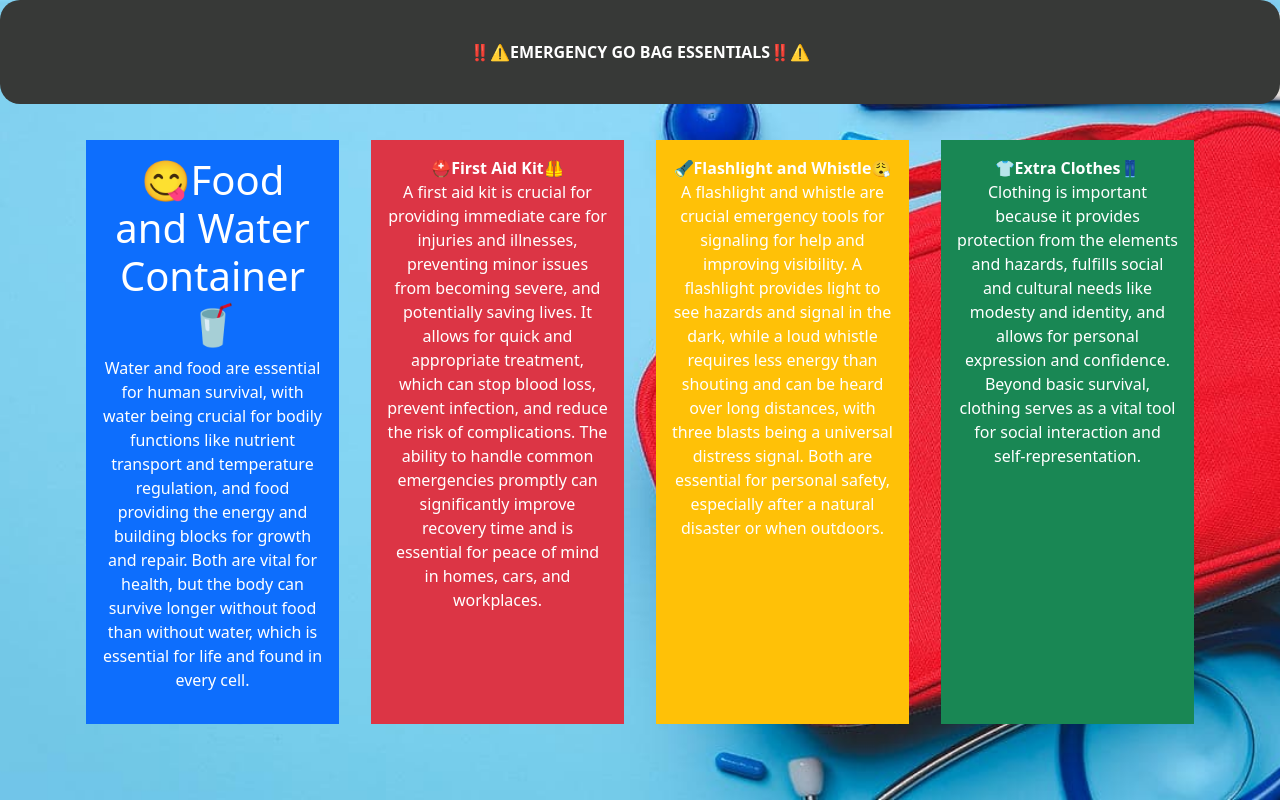
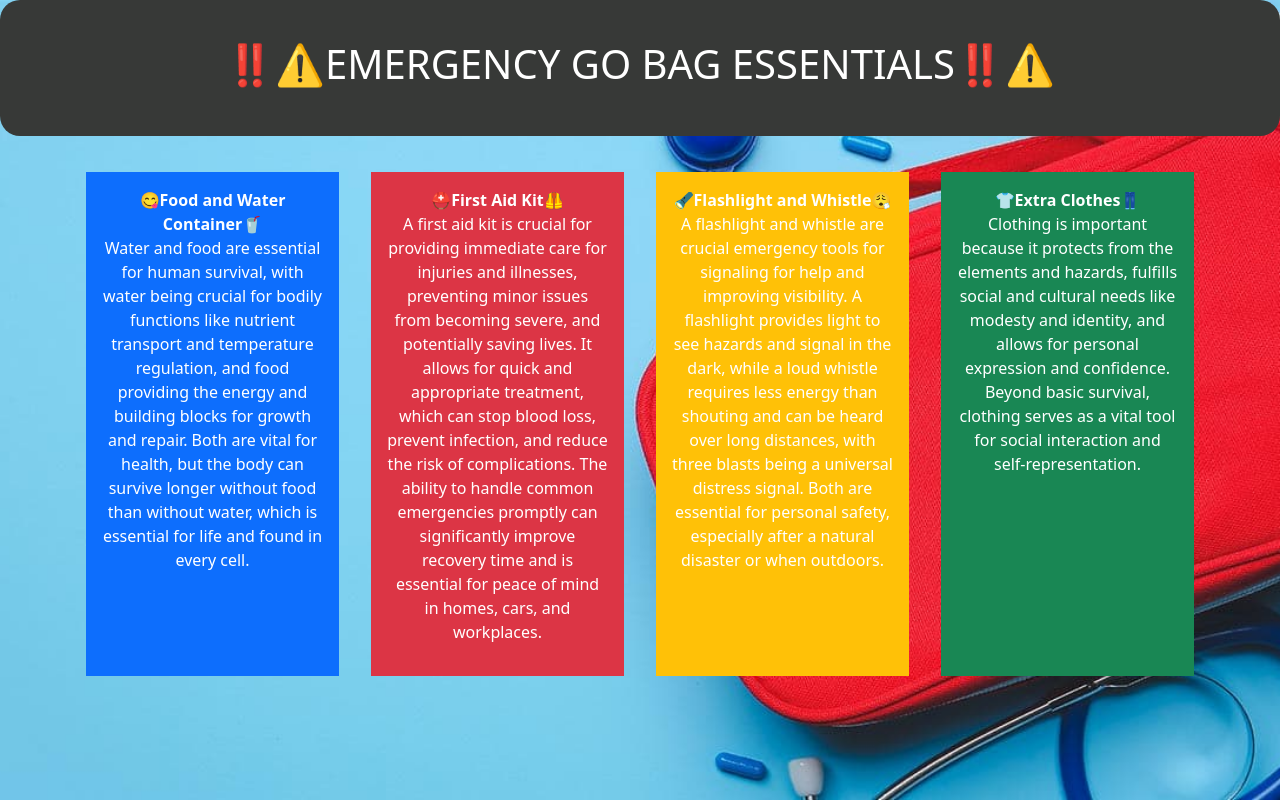
Before and after one commit to TimEspiritu/Drill-1, a plain HTML site: page index.html in a window 1280 px wide. Drawn offline with nearby package versions, Linux system fonts and the light colour scheme.

Commit message:
Update index.html

```diff
--- a/index.html
+++ b/index.html
@@ -35,12 +35,12 @@
 <body>
 
   <div class="container-fluid demo-box">
-    	<strong>‼️⚠️EMERGENCY GO BAG ESSENTIALS‼️⚠️</strong>
+    	<h1>‼️⚠️EMERGENCY GO BAG ESSENTIALS‼️⚠️</h1>
     </div>
 
 <div class="container-sm mt-5px">
     <div class="row text-center">
-      <div class="col sm-3 bg-primary text-white p-3 m-3"><h1>😋Food and Water Container🥤</h1>
+      <div class="col sm-3 bg-primary text-white p-3 m-3"><strong>😋Food and Water Container🥤</strong>
         <p>Water and food are essential for human survival, with water being crucial for bodily functions like nutrient transport and temperature regulation, and food providing the energy and building blocks for growth and repair. Both are vital for health, but the body can survive longer without food than without water, which is essential for life and found in every cell. </p>
       </div>
       <div class="col sm-3 bg-danger text-white p-3 m-3"><strong>⛑️First Aid Kit🦺</strong>
@@ -50,7 +50,7 @@
         <p>A flashlight and whistle are crucial emergency tools for signaling for help and improving visibility. A flashlight provides light to see hazards and signal in the dark, while a loud whistle requires less energy than shouting and can be heard over long distances, with three blasts being a universal distress signal. Both are essential for personal safety, especially after a natural disaster or when outdoors. </p>
       </div>
       <div class="col sm-3 bg-success text-white p-3 m-3"><strong>👕Extra Clothes👖</strong>
-        <p>Clothing is important because it provides protection from the elements and hazards, fulfills social and cultural needs like modesty and identity, and allows for personal expression and confidence. Beyond basic survival, clothing serves as a vital tool for social interaction and self-representation.  </p>
+        <p>Clothing is important because it protects from the elements and hazards, fulfills social and cultural needs like modesty and identity, and allows for personal expression and confidence. Beyond basic survival, clothing serves as a vital tool for social interaction and self-representation.  </p>
       </div>
     </div>
   </div>
```
